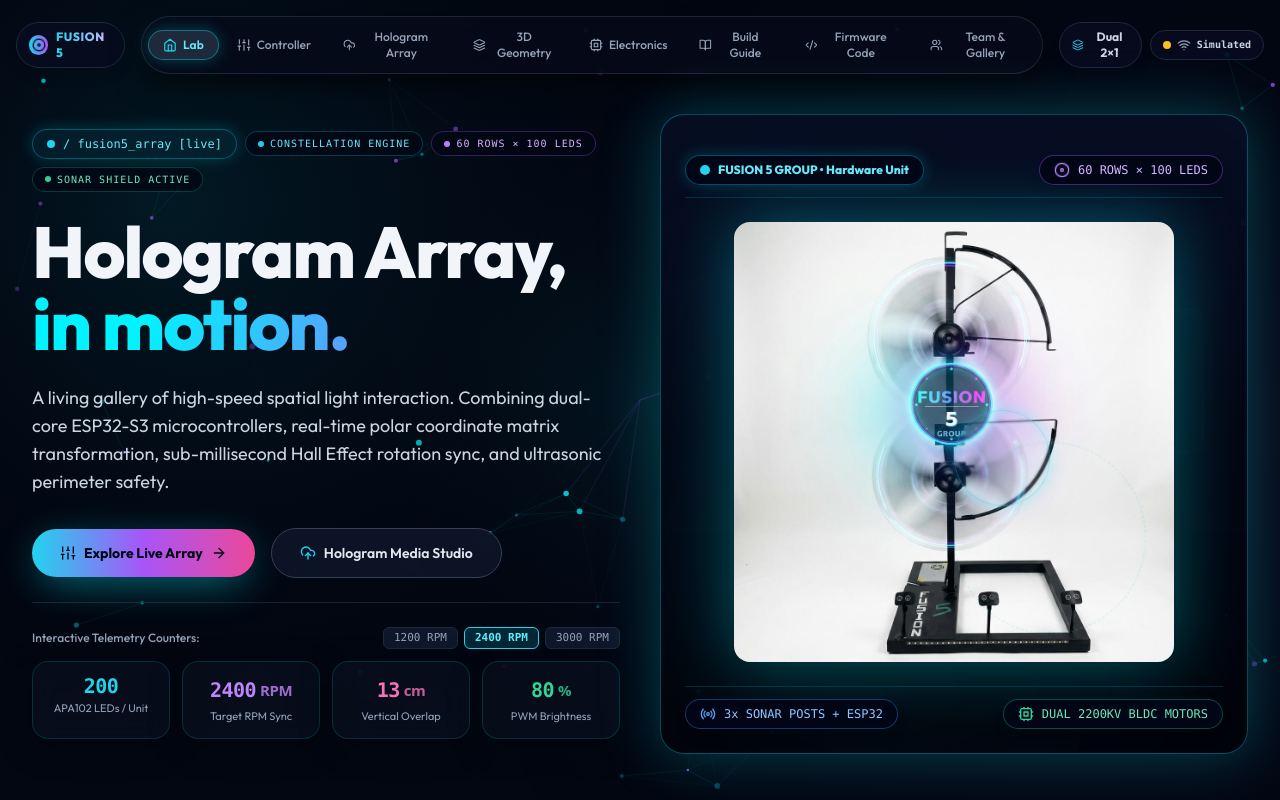
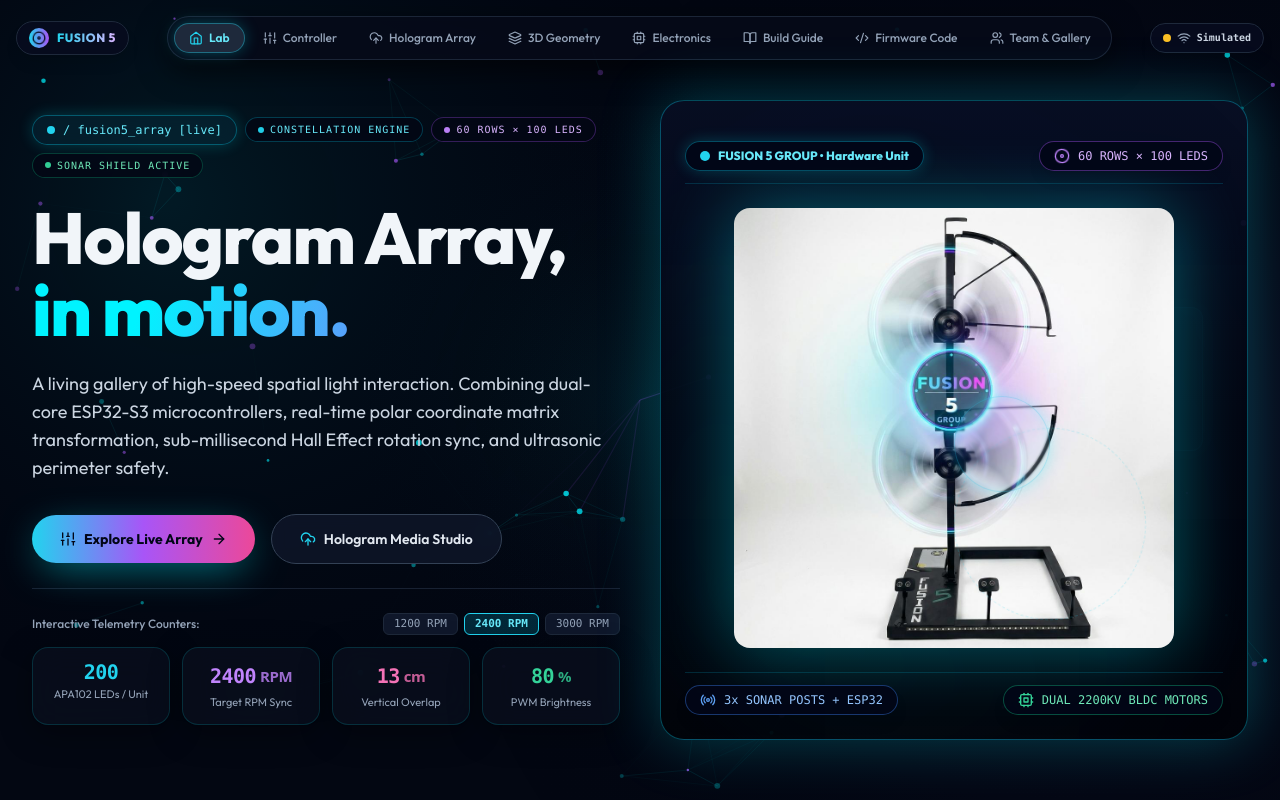
Before and after one commit to Ravindu200324511398/Pioneering-Volumetric-3D-Holographic-Spatial-Display, a React (Vite) app: page / in a window 1280 px wide. Shown: the top 800 px of the page. Built offline with nearby package versions, Linux system fonts and the light colour scheme.

Commit message:
Remove Dual 2x1 mode button from Navbar

```diff
--- a/src/components/Navbar.jsx
+++ b/src/components/Navbar.jsx
@@ -61,19 +61,10 @@
           })}
         </div>
 
-        {/* ─── RIGHT CONTROLS: DUAL MODE + CONNECTION ─── */}
+        {/* ─── RIGHT CONTROLS: WI-FI CONNECTION STATUS ─── */}
         <div className="pointer-events-auto flex items-center gap-2">
-          {/* Dual 2x1 Mode Pill */}
-          <button
-            onClick={() => setIsDualMode(!isDualMode)}
-            className="flex items-center gap-1.5 px-3 py-1.5 rounded-full text-xs font-bold bg-[#070c1e]/90 border border-slate-800 text-slate-300 hover:border-cyan-400 transition-all backdrop-blur-xl shadow-lg"
-          >
-            <Layers className="w-3.5 h-3.5 text-cyan-400" />
-            <span className="hidden sm:inline">{isDualMode ? 'Dual 2×1' : 'Single'}</span>
-          </button>
-
           {/* Wi-Fi Indicator Pill */}
-          <div className="hidden sm:flex items-center gap-1.5 px-3 py-1.5 rounded-full bg-[#070c1e]/90 border border-slate-800 text-xs text-slate-400 backdrop-blur-xl">
+          <div className="hidden sm:flex items-center gap-1.5 px-3 py-1.5 rounded-full bg-[#070c1e]/90 border border-slate-800 text-xs text-slate-400 backdrop-blur-xl shadow-lg">
             <span className={`w-2 h-2 rounded-full ${isConnected ? 'bg-emerald-400 animate-ping' : 'bg-amber-400'}`}></span>
             <Wifi className="w-3.5 h-3.5" />
             <span className="font-mono text-[10px] text-slate-300 font-semibold">
```
